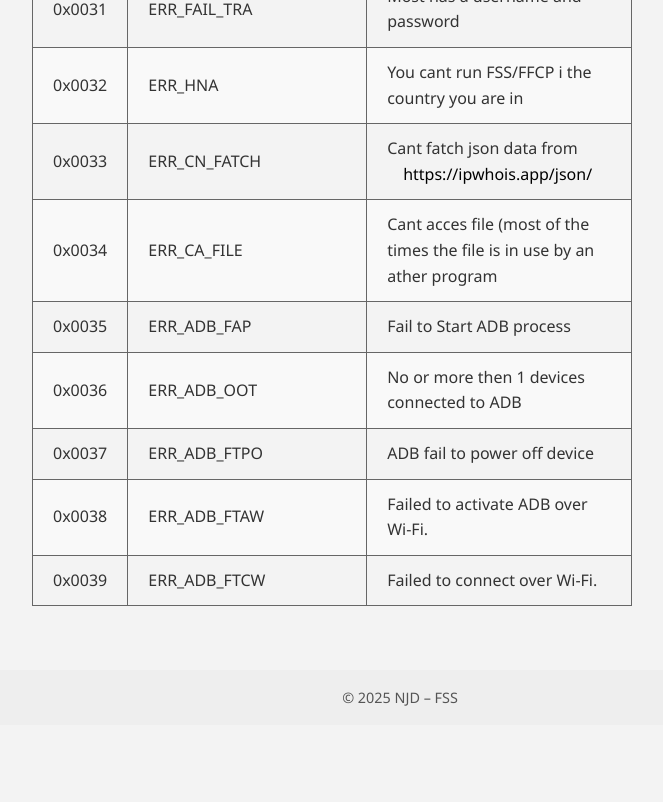
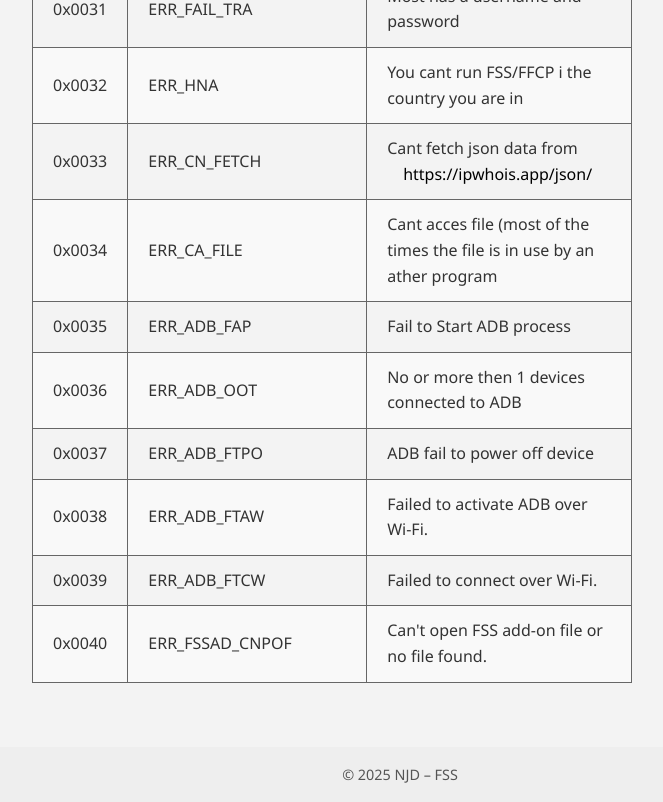
Before and after one commit to FEUE256/fss, a plain HTML site: page error.html in a window 1280 px wide. Shown: the part 2340-3142 px from the top of the page, without its empty margins (240-903 px from the left). Before the commit the page ends 3065 px from the top, so only its background shows below. Drawn offline with Linux system fonts and the light colour scheme.

Commit message:
Update error.html

```diff
--- a/error.html
+++ b/error.html
@@ -198,8 +198,8 @@
                     </tr>
                     <tr>
                         <td>0x0033</td>
-                        <td>ERR_CN_FATCH</td>
-                        <td>Cant fatch json data from <a href="https://ipwhois.app/json/" class="a_c">https://ipwhois.app/json/</a></td>
+                        <td>ERR_CN_FETCH</td>
+                        <td>Cant fetch json data from <a href="https://ipwhois.app/json/" class="a_c">https://ipwhois.app/json/</a></td>
                     </tr>
                     <tr>
                         <td>0x0034</td>
@@ -231,6 +231,11 @@
                         <td>ERR_ADB_FTCW</td>
                         <td>Failed to connect over Wi-Fi.</td>
                     </tr>
+                    <tr>
+                        <td>0x0040</td>
+                        <td>ERR_FSSAD_CNPOF</td>
+                        <td>Can't open FSS add-on file or no file found.</td>
+                    </tr>
                 </tbody>
             </table>
         </section>
```
